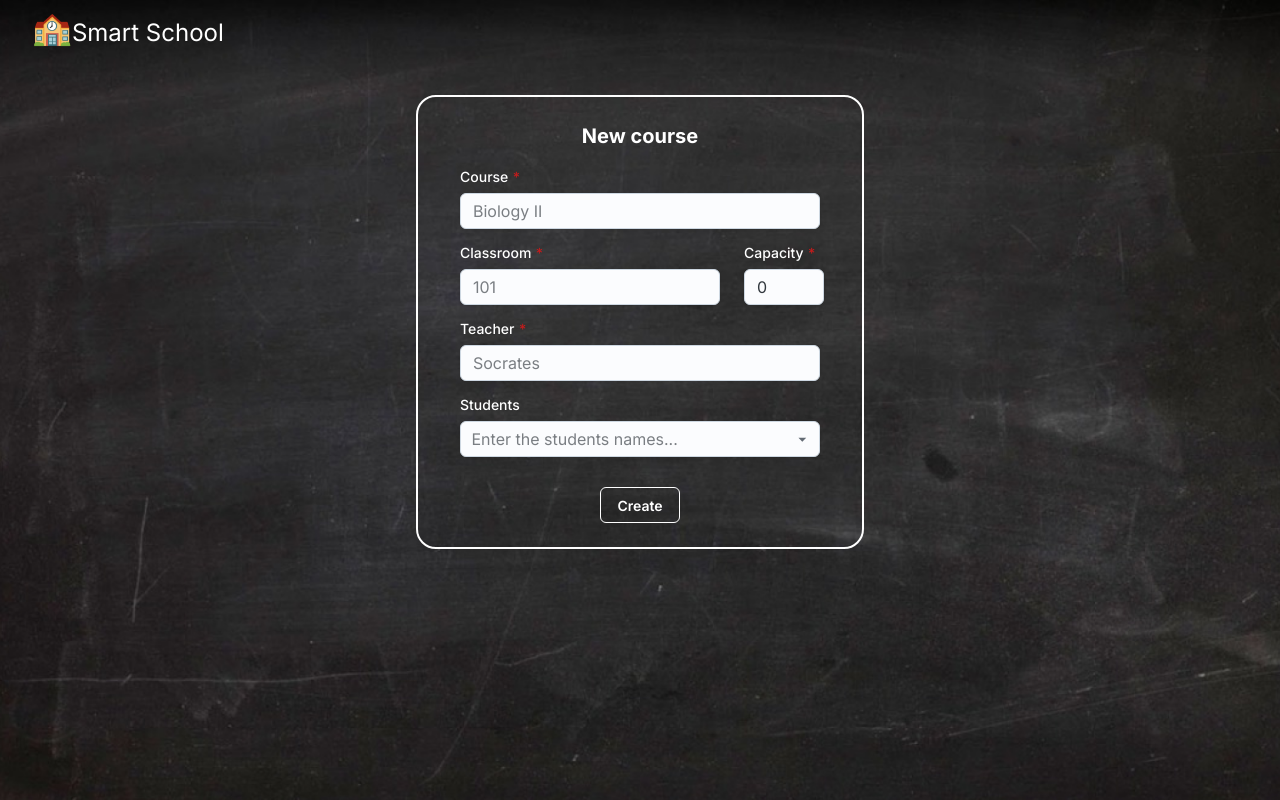
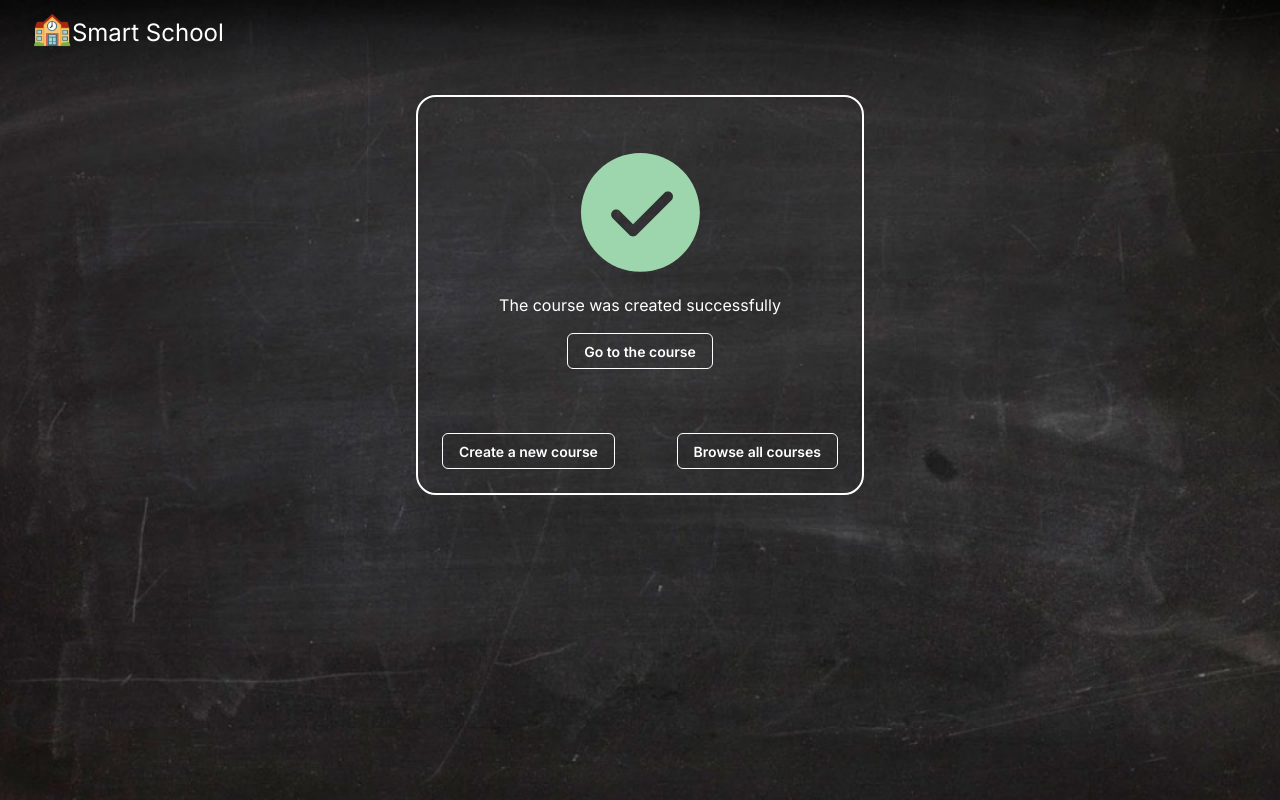
Before and after one commit to daviloops/rooms, a Next.js app: page /course/create in a window 1280 px wide. Built offline with nearby package versions, Linux system fonts and the light colour scheme; no server answers; the database is empty.

Commit message:
Optimize svg rendering

```diff
--- a/package.json
+++ b/package.json
@@ -6,7 +6,8 @@
     "dev": "next dev",
     "build": "next build",
     "start": "next start",
-    "lint": "next lint"
+    "lint": "next lint",
+    "postinstall": "prisma generate"
   },
   "dependencies": {
     "@emotion/react": "^11.11.1",
--- a/src/app/api/course/route.ts
+++ b/src/app/api/course/route.ts
@@ -1,6 +1,8 @@
+import { type NextRequest } from 'next/server';
+
 import prisma from "@/db/db";
 
-export async function POST(req: Request) {
+export async function POST(req: NextRequest) {
   const {
     name,
     classroom,
--- a/src/app/course/create/CreateCourseDialog.tsx
+++ b/src/app/course/create/CreateCourseDialog.tsx
@@ -9,7 +9,7 @@ import type { Course } from '@/types';
 
 
 const CreateCourseDialog = () => {
-  const [formState, setFormState] = useState('start');
+  const [formState, setFormState] = useState('success');
   const [newCourse, setNewCourse] = useState<Course>();
 
   const onSuccess = ({ data }: { data: Course }) => {
--- a/src/app/course/create/CreateCourseForm.tsx
+++ b/src/app/course/create/CreateCourseForm.tsx
@@ -10,9 +10,9 @@ import { useSnackbar } from 'notistack';
 import Stack from "@mui/joy/Stack";
 import Box from "@mui/joy/Box";
 import Typography from "@mui/joy/Typography";
+import Button from '@mui/joy/Button';
 
 import ControlledInput from '@/components/ControlledInput';
-import Button from '@/components/Button';
 import ControlledAutocomplete from '@/components/ControlledAutocomplete';
 import fetcher from '@/utils/fetcher';
 
--- a/src/app/course/create/CreateCourseSuccess.tsx
+++ b/src/app/course/create/CreateCourseSuccess.tsx
@@ -1,10 +1,11 @@
 'use client';
 
 import { useRouter } from "next/navigation";
+import Image from "next/image";
 
 import Box from "@mui/joy/Box";
 import Stack from "@mui/joy/Stack";
-import Button from "@/components/Button";
+import Button from "@mui/joy/Button";
 import Typography from "@mui/joy/Typography";
 import SvgIcon from '@mui/joy/SvgIcon';
 
@@ -28,7 +29,13 @@ const CreateCourseSuccess = ({ newCourse, onRestart }: CreateCourseSuccessProps)
     <Stack spacing={8}>
       <Stack spacing={2} textAlign="center" pt={4}>
         <Box>
-          <SvgIcon component={SuccessIcon} sx={{ width: '7.5rem', height: '7.5rem' }} viewBox="0 0 120 120" />
+          <Image
+            priority
+            src={'/icons/success.svg'}
+            alt="Success"
+            width={120}
+            height={120}
+          />
         </Box>
         <Box width="100%" display="flex" justifyContent="center">
           <Typography maxWidth="20rem">The course {newCourse?.name || ''} was created successfully</Typography>
--- a/src/components/Button.tsx
+++ /dev/null
@@ -1,29 +0,0 @@
-import JoyButton, { ButtonProps } from '@mui/joy/Button';
-
-const Button = (props: ButtonProps) => {
-  const { children } = props;
-
-  return (
-    <JoyButton
-      // variant="outlined"
-      // sx={{
-      //   color: '#FFF',
-      //   borderColor: '#FFF',
-      //   backgroundColor: 'inherit',
-
-      //   '&:hover': {
-      //     color: (theme) => theme.palette.text.primary,
-      //     backgroundColor: '#FFF',
-      //   },
-      //   '&:active': {
-      //     transform: 'scale(0.98)',
-      //   }
-      // }}
-      {...props}
-    >
-      {children}
-    </JoyButton>
-  );
-};
-
-export default Button;
--- a/src/utils/theme.ts
+++ b/src/utils/theme.ts
@@ -40,7 +40,6 @@ const theme = extendTheme({
     JoyButton: {
       defaultProps: {
         variant: "outlined",
-        loading: true,
       },
       styleOverrides: {
         root: ({ theme }) => ({
```
Also changed, not shown: 1 other file (tests, documents, lock files or other folders).
